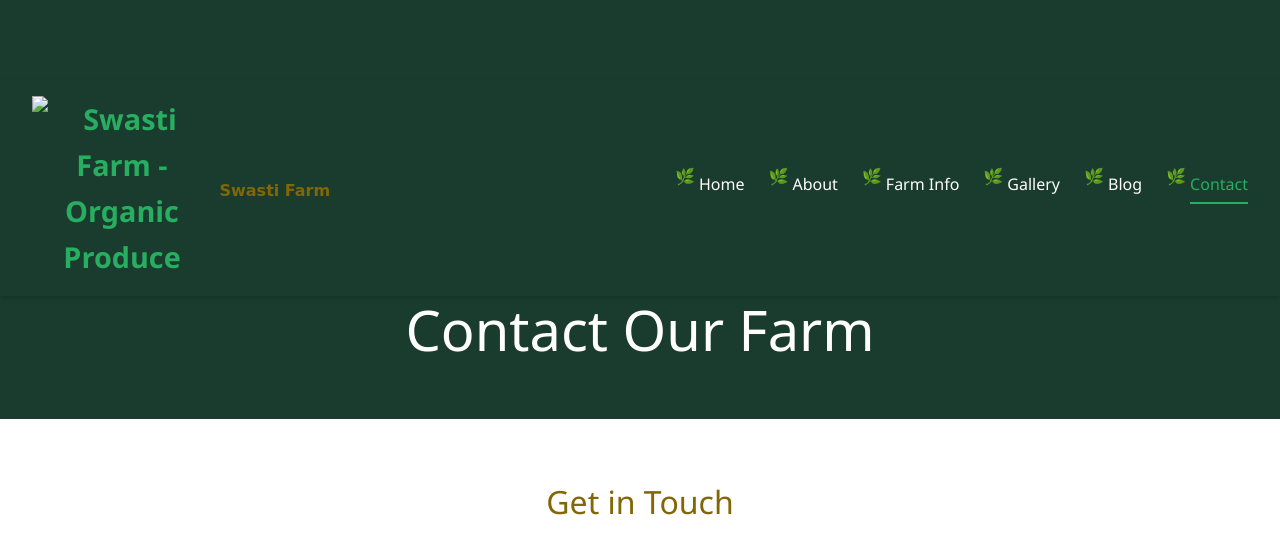
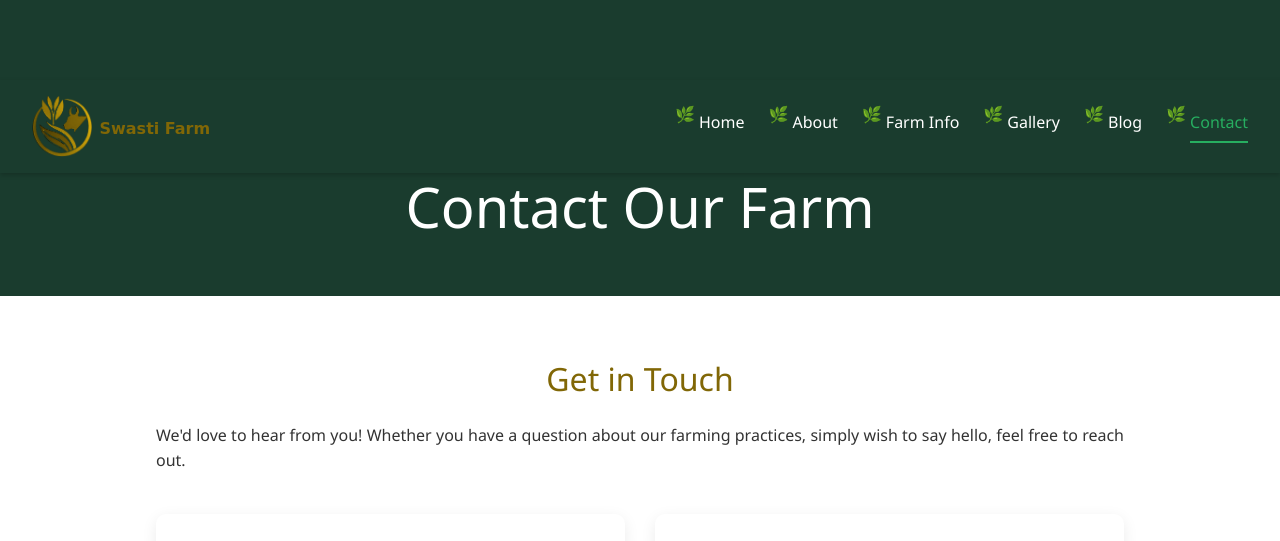
Before and after one commit to swastifarm/swastifarm, a plain HTML site: page contact.html in a window 1280 px wide. Shown: the top 541 px of the page. Drawn offline with nearby package versions, Linux system fonts and the light colour scheme.

Commit message:
Update contact.html

```diff
--- a/contact.html
+++ b/contact.html
@@ -1,7 +1,7 @@
 <!DOCTYPE html>
 <html lang="en">
 <head>
-    <link rel="icon" href="images/blogo.png" type="image/png">
+    <link rel="icon" href="blogo.png" type="image/png">
     <meta charset="UTF-8" />
     <meta name="viewport" content="width=device-width, initial-scale=1.0"/>
     <title>Contact Us - My Farm</title>
@@ -98,7 +98,7 @@
             <div class="logo">
                 <a href="index.html">
                     <img
-                        src="images/blogo.png"
+                        src="blogo.png"
                         alt="Swasti Farm - Organic Produce"
                         width="60"
                         height="20"
@@ -160,4 +160,5 @@
         });
     </script>
 </body>
+
 </html>
```
